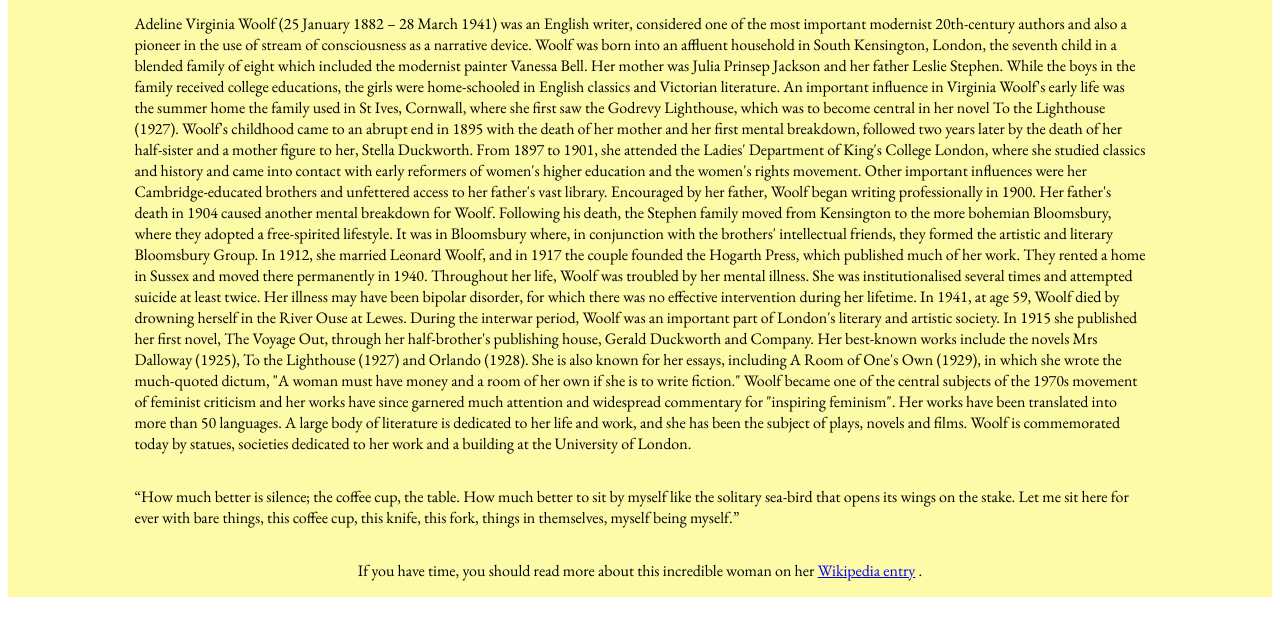
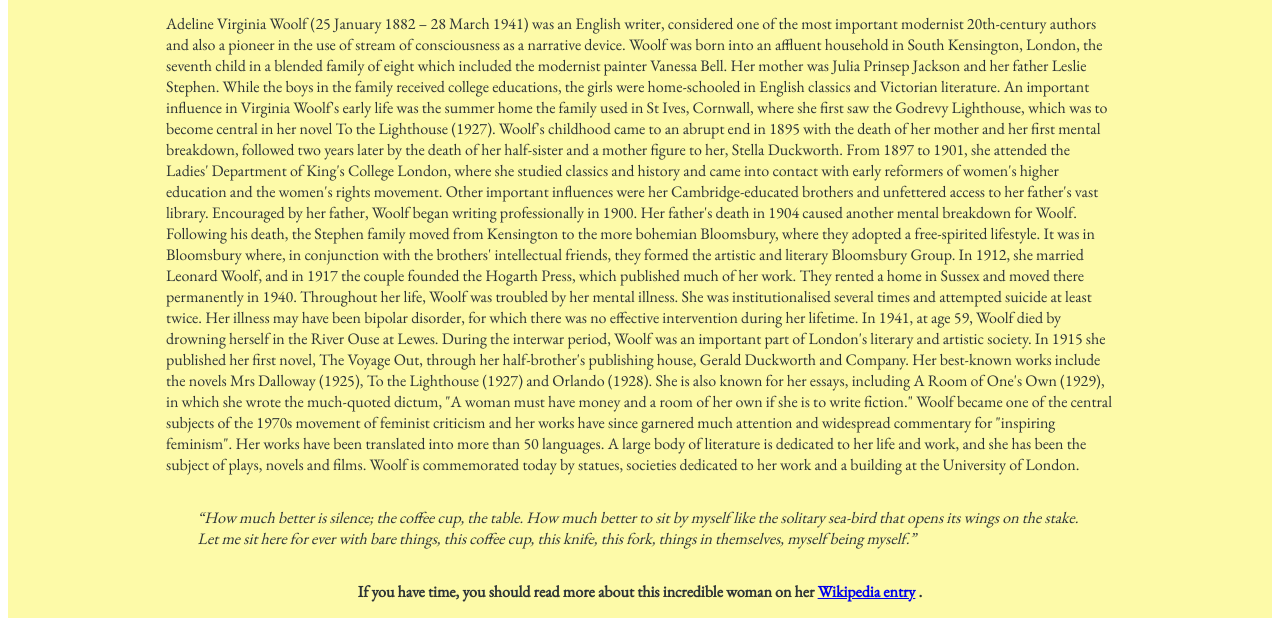
Before and after one commit to tamaramunoz/tribute-page, a website: page src/index.html in a window 1280 px wide. Shown: the part 484-1107 px from the top of the page. Drawn offline with nearby package versions, Linux system fonts and the light colour scheme.

Commit message:
giving color to the font

```diff
--- a/src/index.html
+++ b/src/index.html
@@ -75,9 +75,9 @@
                 she has been the subject of plays, novels and films. Woolf is commemorated today by statues, societies
                 dedicated to her work and a building at the University of London.</p>
 
-                <blockquote id="tribute-info">“How much better is silence; the coffee cup, the table. How much better to sit by myself like the solitary sea-bird that opens its wings on the stake. Let me sit here for ever with bare things, this coffee cup, this knife, this fork, things in themselves, myself being myself.”</blockquote>
+                <blockquote id="tribute-blockquote">“How much better is silence; the coffee cup, the table. How much better to sit by myself like the solitary sea-bird that opens its wings on the stake. Let me sit here for ever with bare things, this coffee cup, this knife, this fork, things in themselves, myself being myself.”</blockquote>
 
-            <p>If you have time, you should read more about this incredible woman on her <a
+            <p id="tribute-link-info">If you have time, you should read more about this incredible woman on her <a
                     href="https://en.wikipedia.org/wiki/Virginia_Woolf" id="tribute-link" target="_blank">Wikipedia
                     entry</a> .</p>
 
--- a/src/style.css
+++ b/src/style.css
@@ -1,5 +1,6 @@
 #main {
     background-color: #fdfaa8;
+    color: #2d3436;
     font-family: 'EB Garamond', serif;
     display: flex;
     flex-direction: column;
@@ -31,6 +32,16 @@
 }
 
 #tribute-info {
-    max-width: 80%;
+    max-width: 75%;
     font-size: 16px;
 }
+
+#tribute-blockquote{
+    max-width: 70%;
+    font-size: 16px;
+    font-style: italic;
+}
+
+#tribute-link-info{
+    font-weight: bold;
+}
```
Also changed, not shown: README.md.
